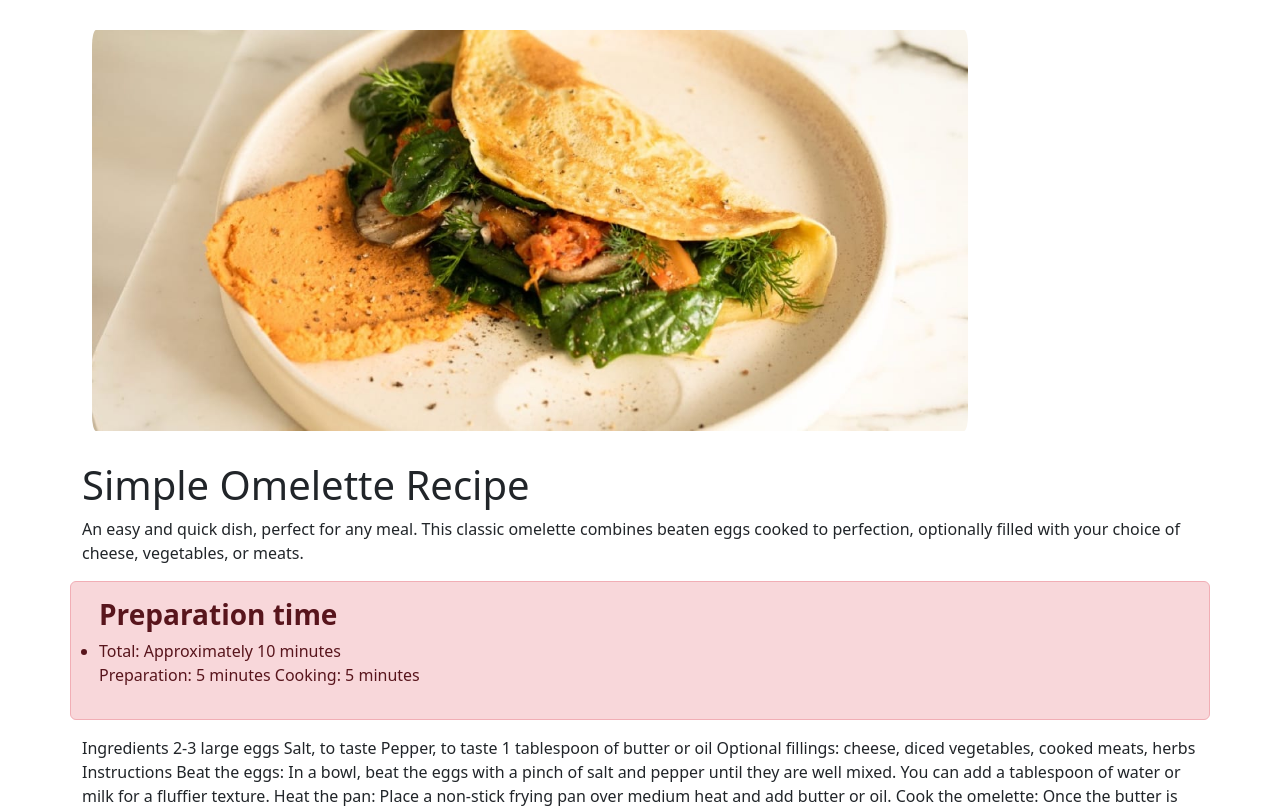
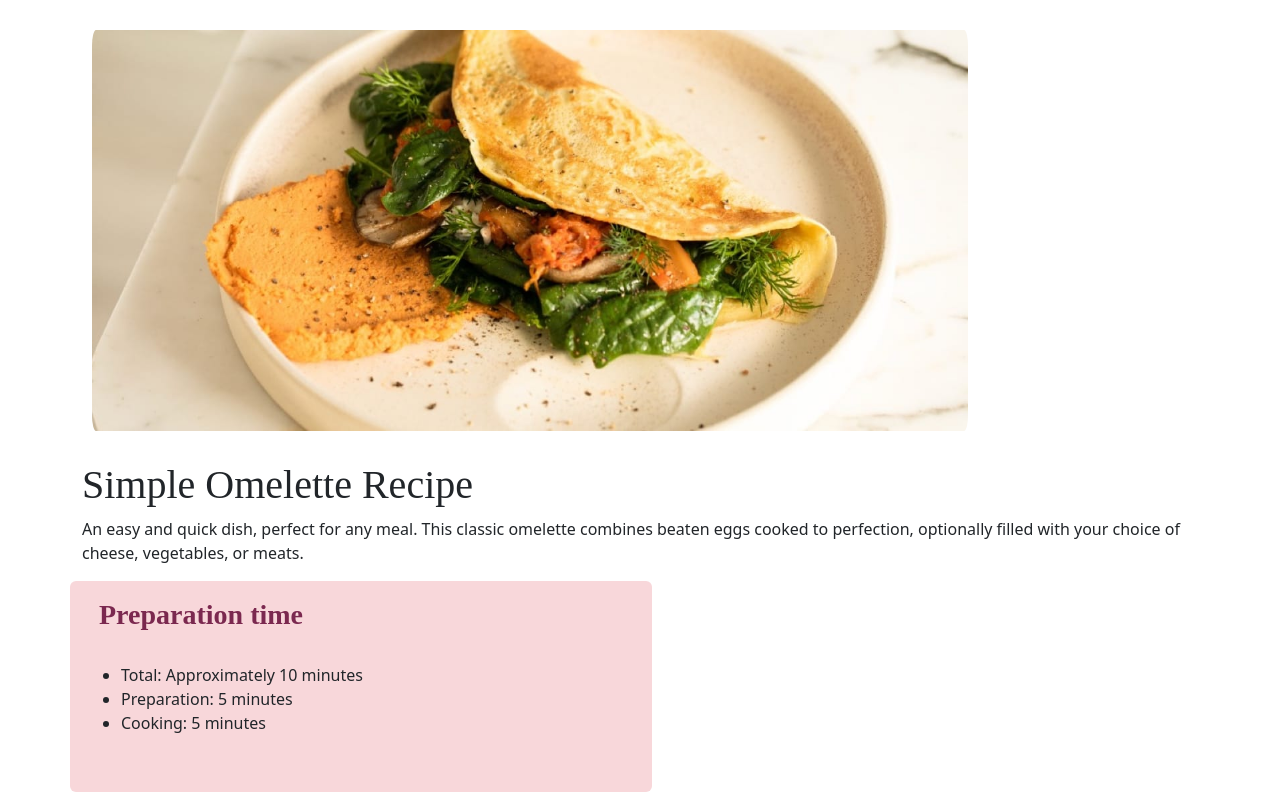
Before and after one commit to Sayon-okai/recipe-page-main, a plain HTML site: page index.html in a window 1280 px wide. Shown: the top 808 px of the page. Drawn offline with nearby package versions, Linux system fonts and the light colour scheme.

Commit message:
I have added bg and padding to the preparation time block

```diff
--- a/index.html
+++ b/index.html
@@ -25,7 +25,28 @@
 
     .omelette {
                   width: 80%;
+
                   /* border-radius: 5%; */
+
+    }
+
+    /* List item stying rule below class inside */
+    .inside {
+                margin-left: 10px;
+    }
+
+    .heading-3 {
+                 color:  hsl(332, 51%, 32%);
+                 font-family: assets\fonts\outfit\Outfit-VariableFont_wght;
+
+    }
+
+    .heading {
+                   font-family: assets\fonts\outfit\Outfit-VariableFont_wght;
+
+    }
+
+    .prep-time {
 
     }
   </style>
@@ -39,20 +60,20 @@
      </div>
     <div class="col">
       <div class="row">
-        <h1 class="heading-1">Simple Omelette Recipe</h1>
+        <h1 class="heading-1 heading">Simple Omelette Recipe</h1>
         <p>
           An easy and quick dish, perfect for any meal. This classic omelette combines beaten eggs cooked
           to perfection, optionally filled with your choice of cheese, vegetables, or meats.
         </p>
       </div>
     </div>
-    <div class="col">
-      <div class="row alert alert-danger">
+    <div class="col-12 col-lg-6 prep-time">
+      <div class="row alert bg-danger-subtle">
         <h3 class="heading-3 "><b>Preparation time</b></h3>
-        <ul>
-          <li>Total: Approximately 10 minutes</li>
-          Preparation: 5 minutes
-          Cooking: 5 minutes
+        <ul class="p-sm-4">
+          <li class="inside">Total: Approximately 10 minutes</li>
+          <li class="inside">Preparation: 5 minutes</li>
+          <li class="inside">Cooking: 5 minutes</li>
         </ul>
       </div>
     </div>
```
